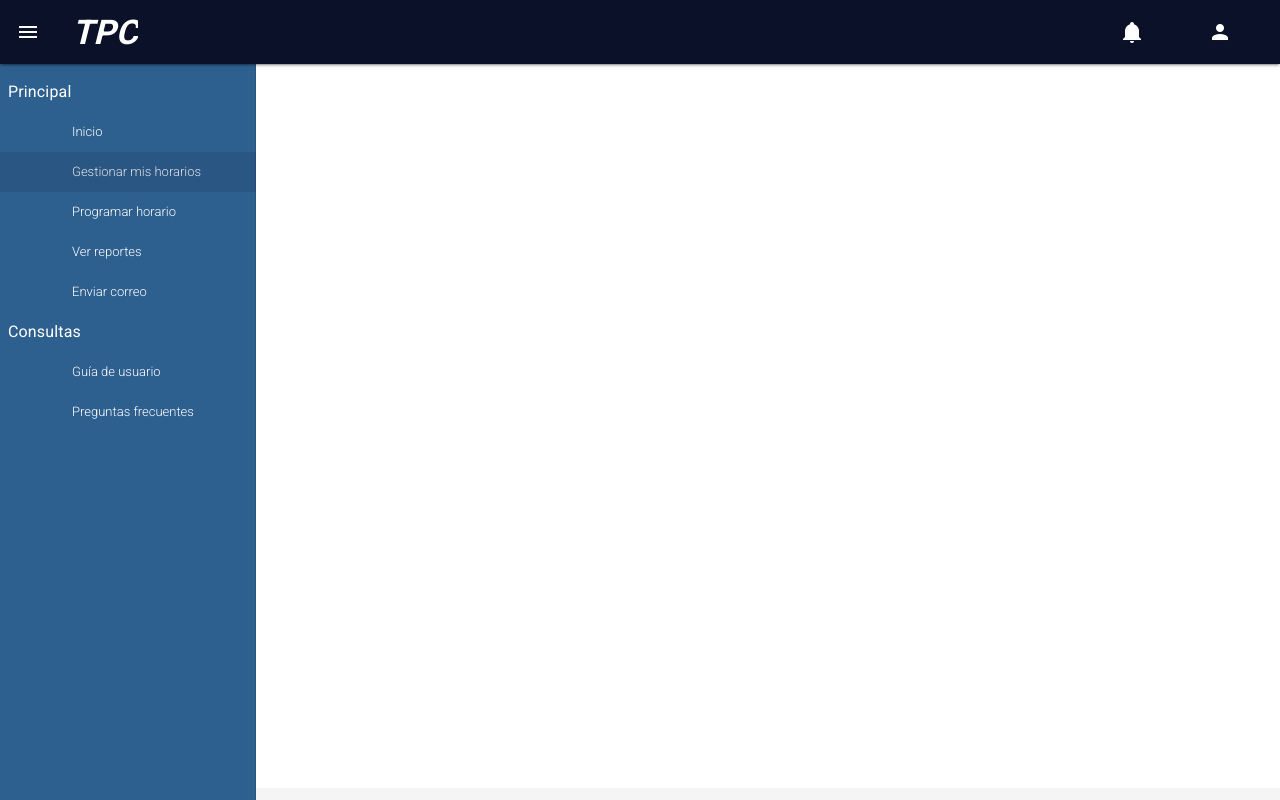
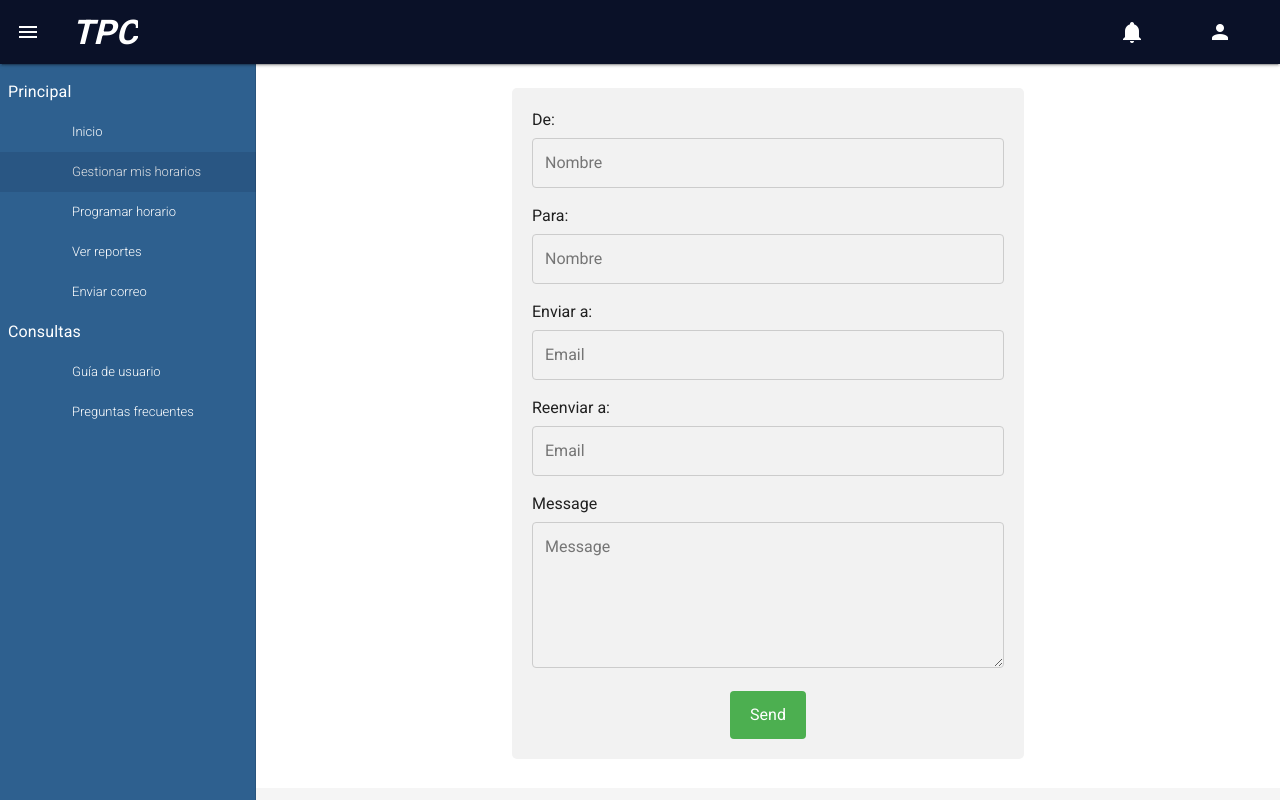
Before and after one commit to BrigitteMendez1302/tpc-web-vue, a Vue app: page /mensajes in a window 1280 px wide. Built offline with nearby package versions, Linux system fonts and the light colour scheme.

Commit message:
Feat: mailmessages listo

```diff
--- a/package.json
+++ b/package.json
@@ -20,6 +20,7 @@
     "@vue/cli-plugin-router": "~4.5.0",
     "@vue/cli-service": "~4.5.0",
     "babel-eslint": "^10.1.0",
+    "emailjs-com": "^3.1.0",
     "eslint": "^6.7.2",
     "eslint-plugin-vue": "^6.2.2",
     "sass": "~1.32.0",
--- /dev/null
+++ b/src/components/coordinators/mail-messages-coordinator.vue
@@ -0,0 +1,119 @@
+<template>
+  <div class="container">
+    <form @submit.prevent="sendEmail">
+      <label>De: </label>
+      <input
+          type="text"
+          v-model="para"
+          name="name"
+          placeholder="Nombre"
+      >
+      <label>Para: </label>
+      <input
+          type="text"
+          v-model="name"
+          name="email"
+          placeholder="Nombre"
+      >
+
+      <label>Enviar a: </label>
+      <input
+          type="email"
+          v-model="email"
+          name="email"
+          placeholder="Email"
+      >
+      <label>Reenviar a:</label>
+      <input
+          type="email"
+          v-model="reply_to"
+          name="email"
+          placeholder="Email"
+      >
+      <label>Message</label>
+      <textarea
+          name="message"
+          v-model="message"
+          cols="30" rows="5"
+          placeholder="Message">
+          </textarea>
+
+      <input type="submit" value="Send">
+    </form>
+  </div>
+</template>
+
+<script>
+import emailjs from 'emailjs-com';
+export default {
+  name: 'ContactUs',
+  data() {
+    return {
+      para: '',
+      message: '',
+      reply_to: '',
+      name: '',
+      email: '',
+    }
+  },
+
+
+  methods: {
+    sendEmail(e) {
+      try {
+        emailjs.sendForm('service_rl9810w', 'template_a2lopxh', e.target, 'user_XNDDXXeETYng6c0MHGviG', {
+          para: "Jose",
+          message: "olah",
+          reply_to: "tpcprueba28@gmail.com",
+          name: "Carolina",
+          email: "tpcprueba28@gmail.com",
+        })
+        console.log('it works!!!')
+      } catch (error) {
+        console.log({error})
+      }
+      // Reset form field
+      this.name = ''
+      this.email = ''
+      this.message = ''
+    },
+  }
+}
+</script>
+
+<style scoped>
+* {box-sizing: border-box;}
+label {
+  float: left;
+}
+input[type=text], [type=email], textarea {
+  width: 100%;
+  padding: 12px;
+  border: 1px solid #ccc;
+  border-radius: 4px;
+  box-sizing: border-box;
+  margin-top: 6px;
+  margin-bottom: 16px;
+  resize: vertical;
+}
+input[type=submit] {
+  background-color: #4CAF50;
+  color: white;
+  padding: 12px 20px;
+  border: none;
+  border-radius: 4px;
+  cursor: pointer;
+}
+input[type=submit]:hover {
+  background-color: #b8c7b9;
+}
+.container {
+  display: block;
+  margin:auto;
+  text-align: center;
+  border-radius: 5px;
+  background-color: #f2f2f2;
+  padding: 20px;
+  width: 50%;
+}
+</style>
--- a/src/router/index.js
+++ b/src/router/index.js
@@ -152,6 +152,11 @@ const routes = [
     path: '/tutor/:id/workshops',
     name: 'ListWorkshops',
     component: () => import('../components/tutors/list-workshops')
+  },
+  {
+    path: '/mensajes',
+    name: 'MENSAJES',
+    component: () => import('../components/coordinators/mail-messages-coordinator')
   }
 ]
 
```
Also changed, not shown: 1 other file (tests, documents, lock files or other folders).
